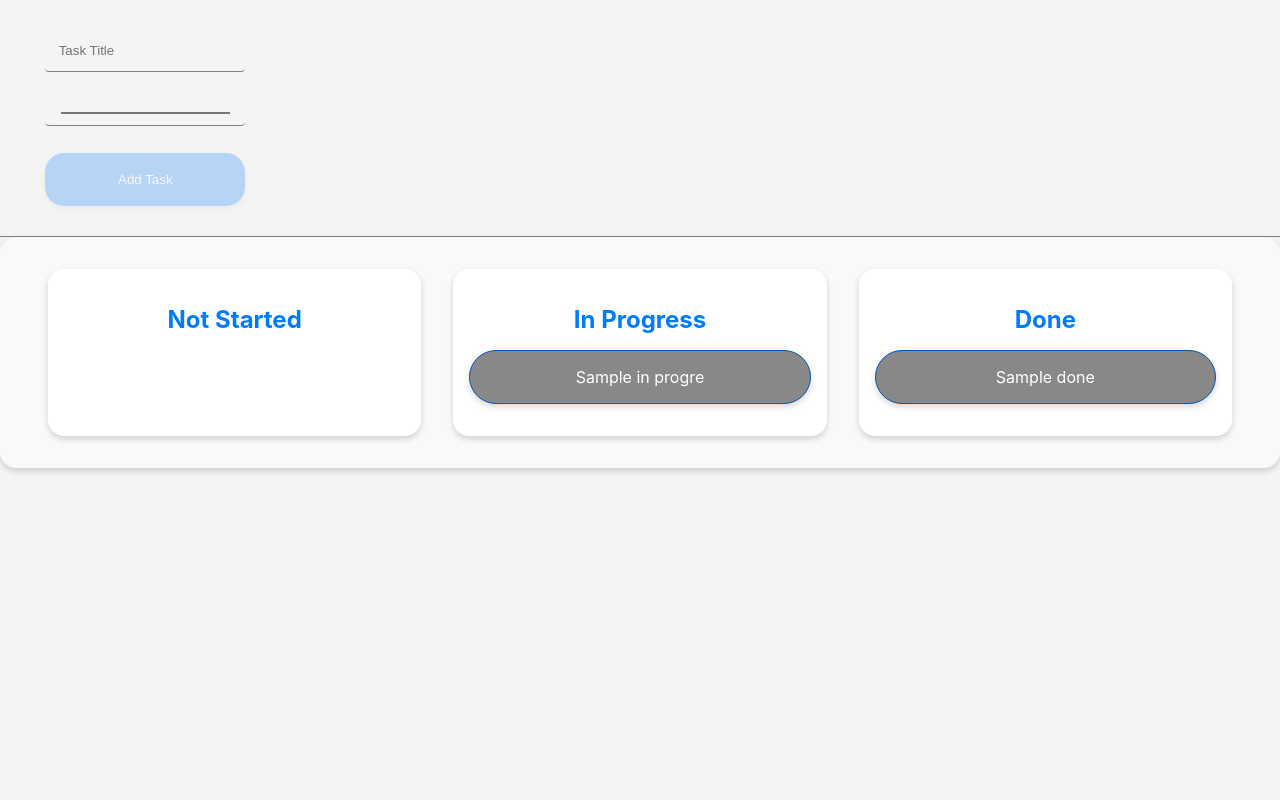
After one commit to balicz3k/Project-s-Handler, a PHP site: template public/views/tmp.php in a window 1280 px wide. The commit adds this page. Run offline with PHP 8.4, Linux system fonts and the light colour scheme; the visitor is signed in with stand-in values (Sample User, id 1); the template is opened without the code that fills it: most values are stand-ins (such as "Sample title", 1, 10 or a date in 2020); data that the repository does not hold is empty; a stand-in replaces the project's code that opens the database connection.

Commit message:
adding styles for new view fix for updating task status in db

```diff
--- /dev/null
+++ b/public/javascript/color-input-change.js
@@ -0,0 +1,3 @@
+document.getElementById('colorInput').addEventListener('input', function() {
+    this.style.backgroundColor = this.value;
+});
--- a/public/javascript/dragAndDrop.js
+++ b/public/javascript/dragAndDrop.js
@@ -3,39 +3,76 @@ document.addEventListener('DOMContentLoaded', () => {
     const columns = document.querySelectorAll('.column');
 
     tasks.forEach(task => {
-        task.addEventListener('dragstart', dragStart);
+        task.addEventListener('dragstart', handleDragStart);
+        task.addEventListener('dragend', handleDragEnd);
     });
 
     columns.forEach(column => {
-        column.addEventListener('dragover', dragOver);
-        column.addEventListener('drop', drop);
+        column.addEventListener('dragover', handleDragOver);
+        column.addEventListener('drop', handleDrop);
     });
 
-    function dragStart(e) {
+    function handleDragStart(e) {
         e.dataTransfer.setData('text/plain', e.target.id);
+        e.target.classList.add('dragging');
     }
 
-    function dragOver(e) {
-        e.preventDefault();
+    function handleDragEnd(e) {
+        e.target.classList.remove('dragging');
     }
 
-    function drop(e) {
+    function handleDragOver(e) {
         e.preventDefault();
-        const id = e.dataTransfer.getData('text');
+        const draggingTask = document.querySelector('.dragging');
+        const column = e.currentTarget;
+        const afterElement = getDragAfterElement(column, e.clientY);
+        if (afterElement == null) {
+            column.appendChild(draggingTask);
+        } else {
+            column.insertBefore(draggingTask, afterElement);
+        }
+    }
+
+    function handleDrop(e) {
+        e.preventDefault();
+        const id = e.dataTransfer.getData('text/plain');
         const task = document.getElementById(id);
-        const newStatus = e.target.id;
+        const column = e.currentTarget;
+        column.appendChild(task);
 
-        e.target.appendChild(task);
+        // Update task status via AJAX
+        const status = column.id;
+        updateTaskStatus(id.split('-')[1], status);
+    }
 
+    function getDragAfterElement(container, y) {
+        const draggableElements = [...container.querySelectorAll('.task:not(.dragging)')];
+
+        return draggableElements.reduce((closest, child) => {
+            const box = child.getBoundingClientRect();
+            const offset = y - box.top - box.height / 2;
+            if (offset < 0 && offset > closest.offset) {
+                return { offset: offset, element: child };
+            } else {
+                return closest;
+            }
+        }, { offset: Number.NEGATIVE_INFINITY }).element;
+    }
+
+    function updateTaskStatus(taskId, status) {
         fetch('/updateTaskStatus', {
             method: 'POST',
             headers: {
                 'Content-Type': 'application/json'
             },
-            body: JSON.stringify({
-                task_id: id.split('-')[1],
-                status: newStatus
-            })
-        });
+            body: JSON.stringify({ task_id: taskId, status: status })
+        })
+        .then(response => response.json())
+        .then(data => {
+            if (!data.success) {
+                console.error('Failed to update task status');
+            }
+        })
+        .catch(error => console.error('Error:', error));
     }
 });
--- /dev/null
+++ b/public/styles/scrum-board-styles.css
@@ -0,0 +1,173 @@
+.add-project {
+    line-height: 1.25rem;
+    font-size: 1.25rem;
+    display: flex;
+    justify-content: center;
+    align-items: center;
+    font-family: var(--default-font-family), serif;
+    background: transparent linear-gradient(180deg, #007BFF 0%, #007BFF 100%) 0% 0% no-repeat padding-box;
+    color: white;
+    border: white;
+    width: 20%;
+    height: 55%;
+    border-radius: 2rem;
+    opacity: 1;
+    padding: 1rem;
+}
+
+.search-bar {
+    align-content: center;
+    width: 75%;
+    height: 60%;
+    border-radius: 2rem;
+}
+
+.search-bar>form>input {
+    background: #FFFFFF 0% 0% no-repeat padding-box;
+    box-shadow: 0px 3px 6px #00000029;
+    border: 1px solid #707070;
+    border-radius: 2rem;
+    width: 100%;
+    text-align: center;
+    letter-spacing: 0.72px;
+    color: #A8A8A8;
+    margin: 0;
+    box-sizing: border-box;
+    padding: 1rem;
+}
+
+.search-bar > form > input[type="text"] {
+    width: 50%;
+}
+
+.search-bar > form > input[type="color"] {
+    width: 10%;
+    height: 60%;
+    padding: 1.15rem;
+    border-radius: 2rem;
+    border: 1px solid #707070;
+    box-shadow: 0px 3px 6px #00000029;
+    background: none;
+}
+
+.projects>div>img {
+    height: 50%;
+    width: 100%;
+    object-fit: cover;
+    border-radius: 1em 1em 0 0;
+}
+
+.projects>div>div {
+    height: 50%;
+    margin: 1em;
+    color: #2699FB;
+    display: flex;
+    flex-direction: column;
+    justify-content: space-around;
+    align-items: center;
+}
+
+.projects>div {
+    border: 1px solid gray;
+    border-radius: 1em 1em 0 0;
+    height: 400px;
+    display: flex;
+    flex-direction: column;
+    justify-content: space-between;
+}
+
+section.project-form {
+    display: flex;
+    flex-direction: column;
+    justify-content: center;
+}
+
+.project-form>form {
+    display: flex;
+    flex-direction: column;
+}
+
+.task-form{
+    display: flex;
+    flex-direction: row;
+    justify-content: space-between;
+    align-items: center;
+    gap: 1rem;
+}
+
+.scrum-board {
+    display: flex;
+    justify-content: space-between;
+    padding: 2rem;
+    background-color: #f8f9fa;
+    border-radius: 1rem;
+    box-shadow: 0px 3px 6px #00000029;
+}
+
+.column {
+    flex: 1;
+    margin: 0 1rem;
+    background-color: #ffffff;
+    border-radius: 1rem;
+    box-shadow: 0px 3px 6px #00000029;
+    padding: 1rem;
+}
+
+.column h2 {
+    text-align: center;
+    font-size: 1.5rem;
+    color: #007BFF;
+    margin-bottom: 1rem;
+}
+
+.task {
+    position: relative;
+    background-color: #007BFF;
+    border-radius: 2rem;
+    padding: 1rem;
+    margin-bottom: 1rem;
+    box-shadow: 0px 3px 6px #00000029;
+    cursor: grab;
+    transition: background-color 0.3s ease;
+    color: #ffffff;
+    border: 1px solid #0056b3;
+    font-family: var(--default-font-family), serif;
+    text-align: center;
+}
+
+.delete-task {
+    position: absolute;
+    top: 0.5rem;
+    right: 0.5rem;
+    background: none;
+    border: none;
+    color: #ffffff;
+    font-size: 1rem;
+    cursor: pointer;
+}
+
+.task:active {
+    cursor: grabbing;
+}
+
+.task.dragging {
+    opacity: 0.5; /* Make the dragged task semi-transparent */
+}
+
+.column {
+    flex: 1;
+    margin: 0 1rem;
+    background-color: #ffffff;
+    border-radius: 1rem;
+    box-shadow: 0px 3px 6px #00000029;
+    padding: 1rem;
+    position: relative;
+}
+
+.column .placeholder {
+    background-color: #f0f0f0;
+    border: 2px dashed #ccc;
+    border-radius: 0.5rem;
+    margin-bottom: 1rem;
+    height: 3rem;
+}
--- a/public/views/projects.php
+++ b/public/views/projects.php
@@ -12,7 +12,7 @@ if (!isset($_SESSION['loggedin']) || $_SESSION['loggedin'] !== true) {
     <link rel="stylesheet" type="text/css" href="/public/styles/general-styles.css">
     <link rel="stylesheet" type="text/css" href="/public/styles/projects-styles.css">
     <script src="https://kit.fontawesome.com/723297a893.js" crossorigin="anonymous"></script>
-    <title>PROJECTS</title>
+    <title>Projects</title>
 </head>
 
 <body>
--- /dev/null
+++ b/public/views/tmp.php
@@ -0,0 +1,58 @@
+<?php
+session_start();
+
+if (!isset($_SESSION['loggedin']) || $_SESSION['loggedin'] !== true) {
+    header('Location: /login');
+    exit;
+}
+?>
+
+<!DOCTYPE html>
+<html lang="en">
+<head>
+    <meta charset="UTF-8">
+    <meta name="viewport" content="width=device-width, initial-scale=1.0">
+    <title>Scrum Board</title>
+    <link rel="stylesheet" href="/public/styles/general-styles.css">
+    <link rel="stylesheet" href="/public/styles/scrum-board-styles.css">
+    <script src="/public/javascript/dragAndDrop.js" defer></script>
+</head>
+<body>
+<div class="scrum-board-container">
+    <header>
+        <form action="/addTask" method="POST">
+            <input type="hidden" name="project_id" value="<?= $_GET['project_id']; ?>">
+            <input type="text" name="title" placeholder="Task Title" required>
+            <input type="color" name="color" required>
+            <button type="submit">Add Task</button>
+        </form>
+    </header>
+    <div class="scrum-board">
+        <div class="column" id="not-started">
+            <h2>Not Started</h2>
+            <?php foreach ($tasks['not_started'] as $task): ?>
+                <div class="task" id="task-<?= $task['id']; ?>" draggable="true" style="background-color: <?= $task['color']; ?>;">
+                    <?= $task['title']; ?>
+                </div>
+            <?php endforeach; ?>
+        </div>
+        <div class="column" id="in-progress">
+            <h2>In Progress</h2>
+            <?php foreach ($tasks['in_progress'] as $task): ?>
+                <div class="task" id="task-<?= $task['id']; ?>" draggable="true" style="background-color: <?= $task['color']; ?>;">
+                    <?= $task['title']; ?>
+                </div>
+            <?php endforeach; ?>
+        </div>
+        <div class="column" id="done">
+            <h2>Done</h2>
+            <?php foreach ($tasks['done'] as $task): ?>
+                <div class="task" id="task-<?= $task['id']; ?>" draggable="true" style="background-color: <?= $task['color']; ?>;">
+                    <?= $task['title']; ?>
+                </div>
+            <?php endforeach; ?>
+        </div>
+    </div>
+</div>
+</body>
+</html>
```
Also changed, not shown: public/views/scrumBoard.php (+36 -14 lines), src/controllers/ScrumBoardController.php (+55 -2 lines), src/repository/TaskRepository.php (+16 -0 lines).
